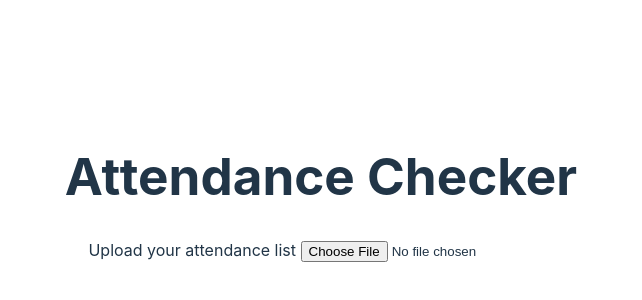
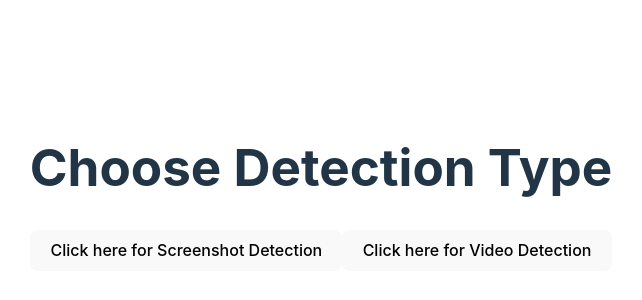
Before and after one commit to jsong73/atp, a React (Vite) app: page / in a window 1280 px wide. Shown: the part 212-512 px from the top of the page, without its empty margins (319-961 px from the left). Built offline with nearby package versions, Linux system fonts and the light colour scheme.

Commit message:
react router dom for pages

```diff
--- a/package.json
+++ b/package.json
@@ -12,6 +12,7 @@
   "dependencies": {
     "react": "^18.2.0",
     "react-dom": "^18.2.0",
+    "react-router-dom": "^6.22.0",
     "tesseract.js": "^5.0.4"
   },
   "devDependencies": {
--- a/src/App.jsx
+++ b/src/App.jsx
@@ -1,37 +1,19 @@
+import React from "react";
+import { BrowserRouter as Router, Routes, Route } from 'react-router-dom';
+import IntroPage from "./pages/IntroPage"
+import ScreenshotDetection from './pages/ScreenshotDetection';
+import VideoDetection from "./pages/VideoDetection";
 import './App.css'
-import React, {useState} from "react";
-import { extractNames, detectImage } from './utils/tesseract';
 
 function App() {
-
-  const [rosterLastNames, setRosterLastNames] = useState([]);
-
-  const rosterImageUpload = async(e) =>{
-    const rosterListImage = e.target.files[0]
-    console.log(rosterListImage)
-
-  if(rosterListImage){
-    try{
-      const detectedNames = await detectImage(rosterListImage);
-      // console.log("detected Names:", detectedNames);
-      // returns last names from detected students names
-      const lastNames = extractNames(detectedNames)
-      console.log(lastNames)
-      setRosterLastNames(lastNames);
-
-    } catch (error) {
-      console.log("error:", error)
-    }
-  }
-  }
-
   return (
-    <div>
-            <h1>Attendance Checker</h1>
-            <label> Upload your attendance list </label>
-            <input type="file" id="rosterImageUpload" onChange={rosterImageUpload} />
-
-    </div>
+    <Router>
+      <Routes>
+        <Route path="/screenshot-detection" element={<ScreenshotDetection />} />
+        <Route path="/video-detection" element={<VideoDetection />} />
+        <Route path="/" element={<IntroPage />} />
+      </Routes>
+    </Router>
   )
 }
 
--- /dev/null
+++ b/src/pages/IntroPage.jsx
@@ -0,0 +1,18 @@
+import React from "react"
+import { Link } from 'react-router-dom';
+
+function IntroPage() {
+    return (
+      <div>
+        <h1>Choose Detection Type</h1>
+        <Link to="/screenshot-detection">
+          <button>Click here for Screenshot Detection</button>
+        </Link>
+        <Link to="/video-detection">
+          <button>Click here for Video Detection</button>
+        </Link>
+      </div>
+    );
+  }
+
+export default IntroPage;
--- a/src/pages/ScreenshotDetection.jsx
+++ b/src/pages/ScreenshotDetection.jsx
@@ -0,0 +1,37 @@
+import React, {useState} from "react";
+import { extractNames, detectImage } from "../utils/tesseract";
+
+function ScreenshotDetection() {
+
+  const [rosterLastNames, setRosterLastNames] = useState([]);
+
+  const rosterImageUpload = async(e) =>{
+    const rosterListImage = e.target.files[0]
+    console.log(rosterListImage)
+
+  if(rosterListImage){
+    try{
+      const detectedNames = await detectImage(rosterListImage);
+      // console.log("detected Names:", detectedNames);
+      // returns last names from detected students names
+      const lastNames = extractNames(detectedNames)
+      console.log(lastNames)
+      setRosterLastNames(lastNames);
+
+    } catch (error) {
+      console.log("error:", error)
+    }
+  }
+  }
+
+  return (
+    <div>
+            <h1>Attendance Checker</h1>
+            <label> Upload your attendance list </label>
+            <input type="file" id="rosterImageUpload" onChange={rosterImageUpload} />
+
+    </div>
+  )
+}
+
+export default ScreenshotDetection;
--- a/src/pages/VideoDetection.jsx
+++ b/src/pages/VideoDetection.jsx
@@ -0,0 +1,11 @@
+import React from "react"
+
+function VideoDetection() {
+    return (
+      <div>
+
+      </div>
+    );
+  }
+
+export default VideoDetection;
```
Also changed, not shown: 1 other file (tests, documents, lock files or other folders).
